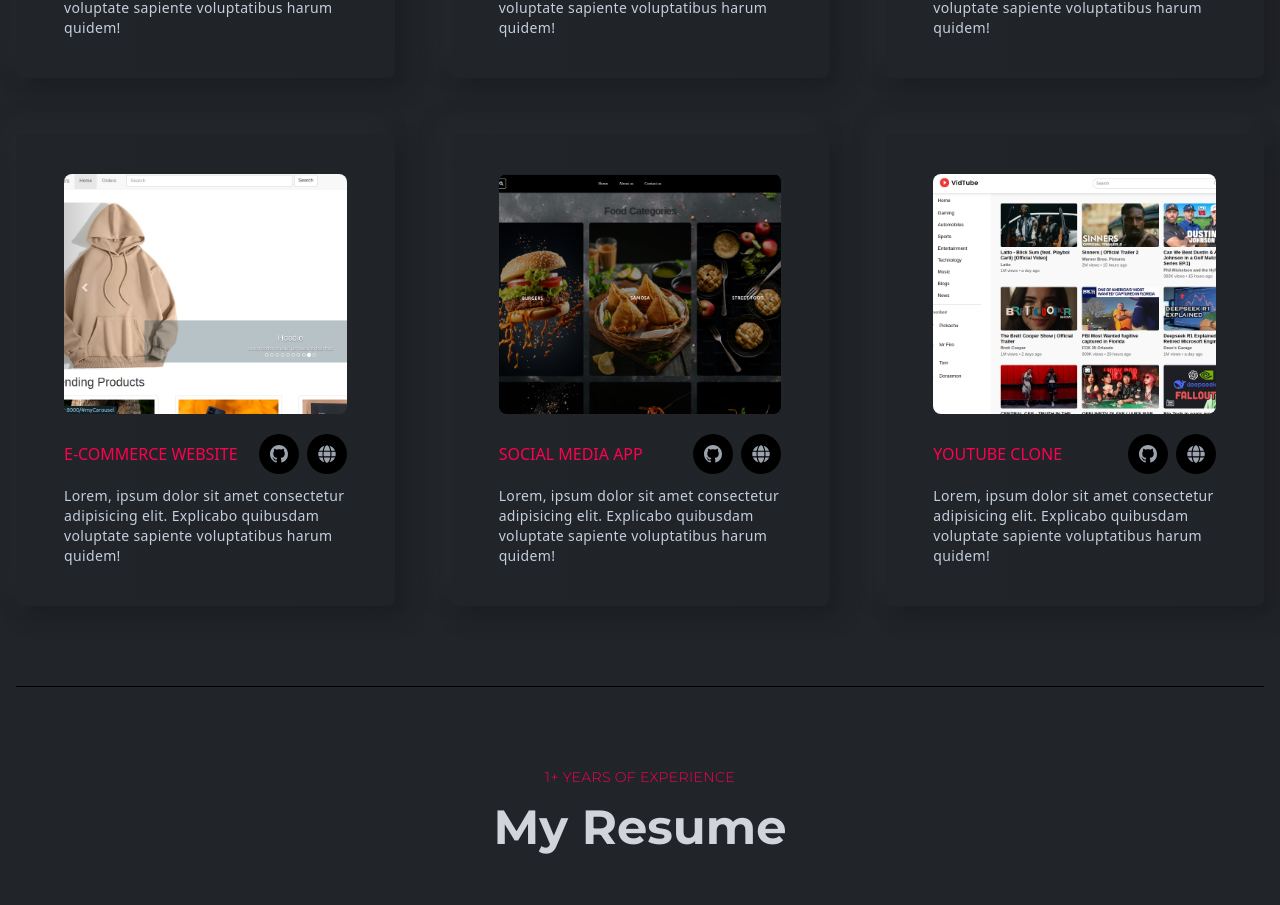
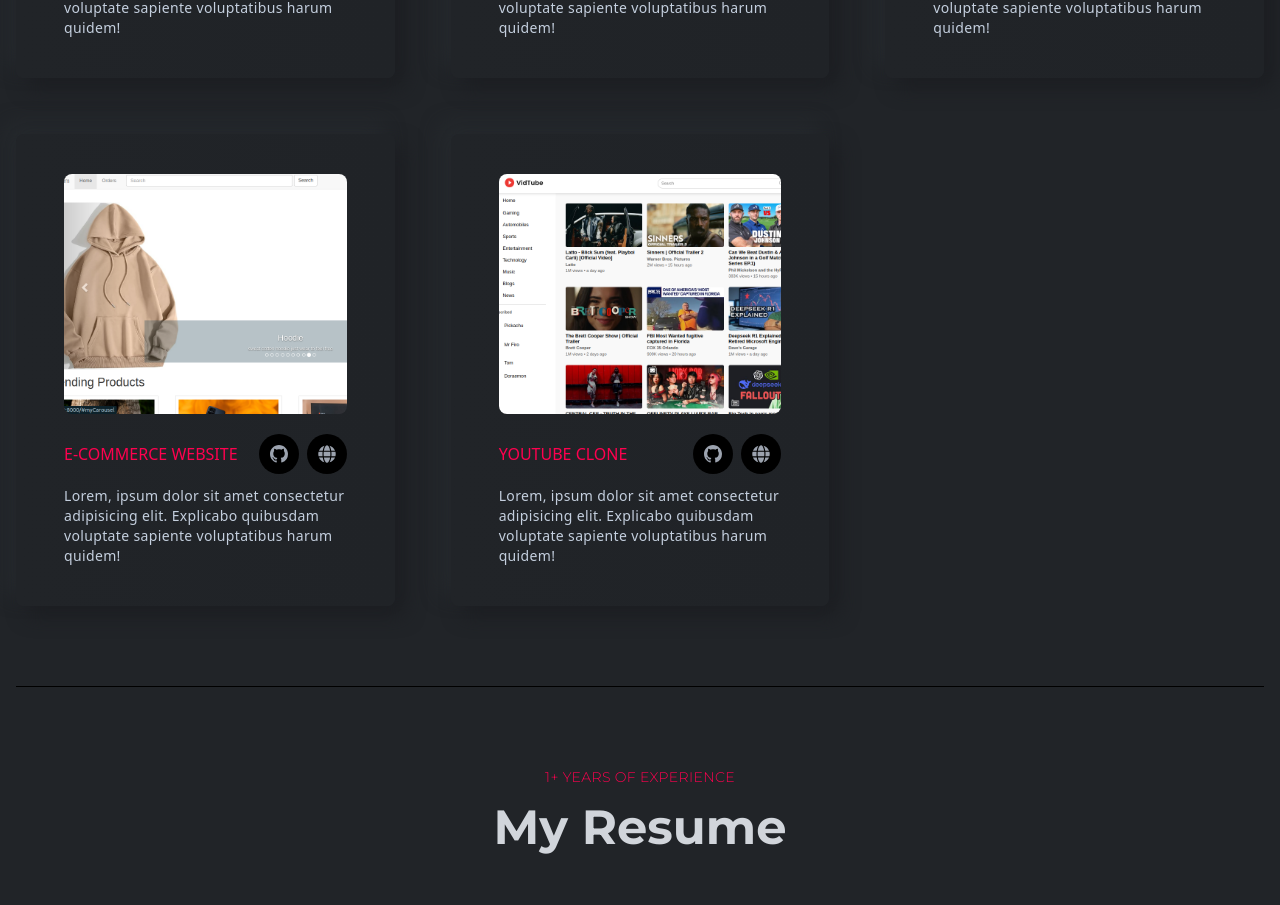
Before and after one commit to Rutul1223/portfolio, a React (Create React App) app: page / in a window 1280 px wide. Shown: the part 2532-3437 px from the top of the page. Built offline with nearby package versions, Linux system fonts and the light colour scheme.

Commit message:
projects updated

```diff
--- a/src/components/projects/Projects.js
+++ b/src/components/projects/Projects.js
@@ -47,12 +47,6 @@ const Projects = () => {
           githubLink = "https://github.com/Rutul1223/Shopping-Center"
         />
         <ProjectsCard
-          title="SOCIAL MEDIA APP"
-          des=" Lorem, ipsum dolor sit amet consectetur adipisicing elit.
-              Explicabo quibusdam voluptate sapiente voluptatibus harum quidem!"
-          src={projectOne}
-        />
-        <ProjectsCard
           title="YOUTUBE CLONE"
           des=" Lorem, ipsum dolor sit amet consectetur adipisicing elit.
               Explicabo quibusdam voluptate sapiente voluptatibus harum quidem!"
```
